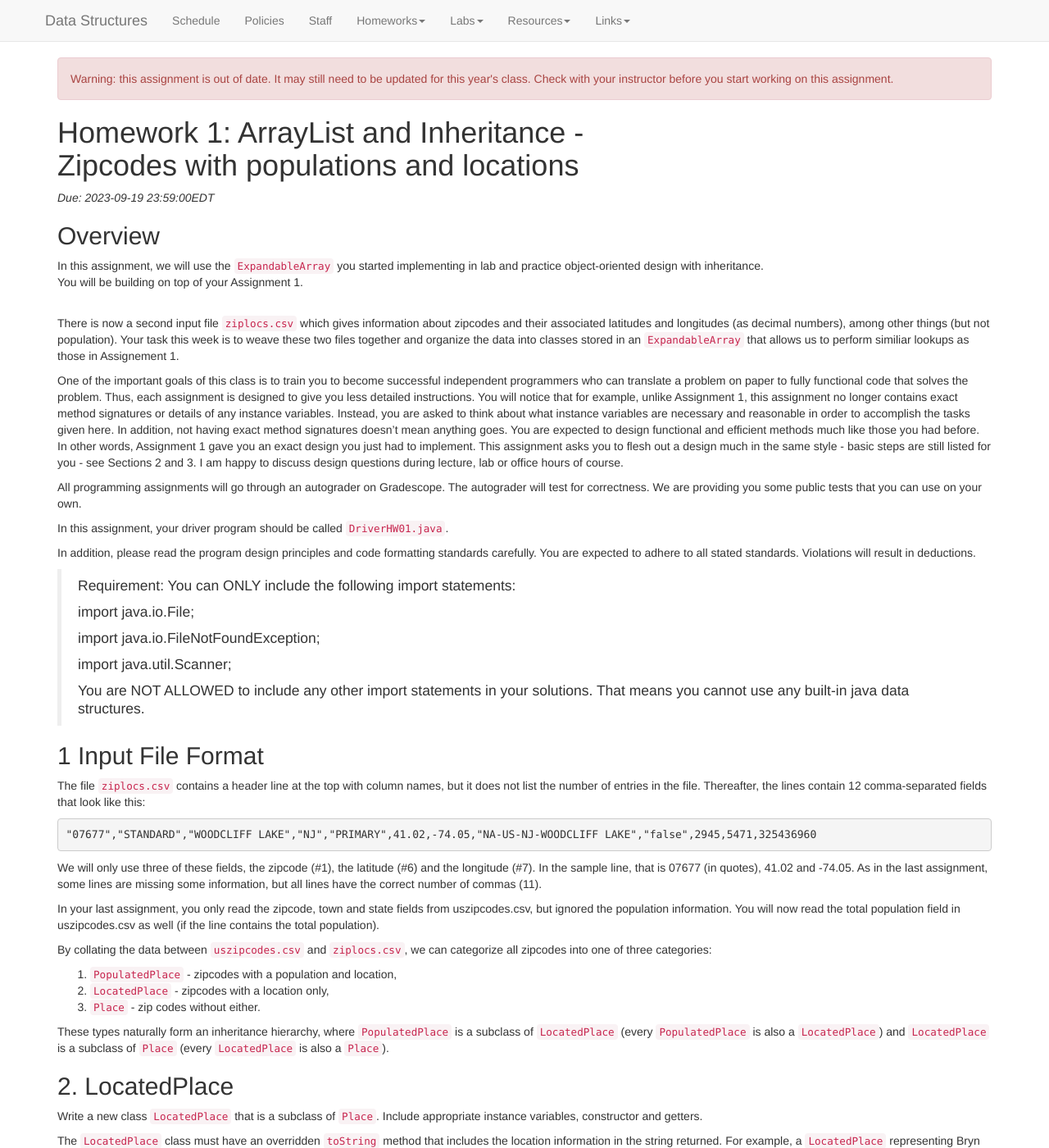
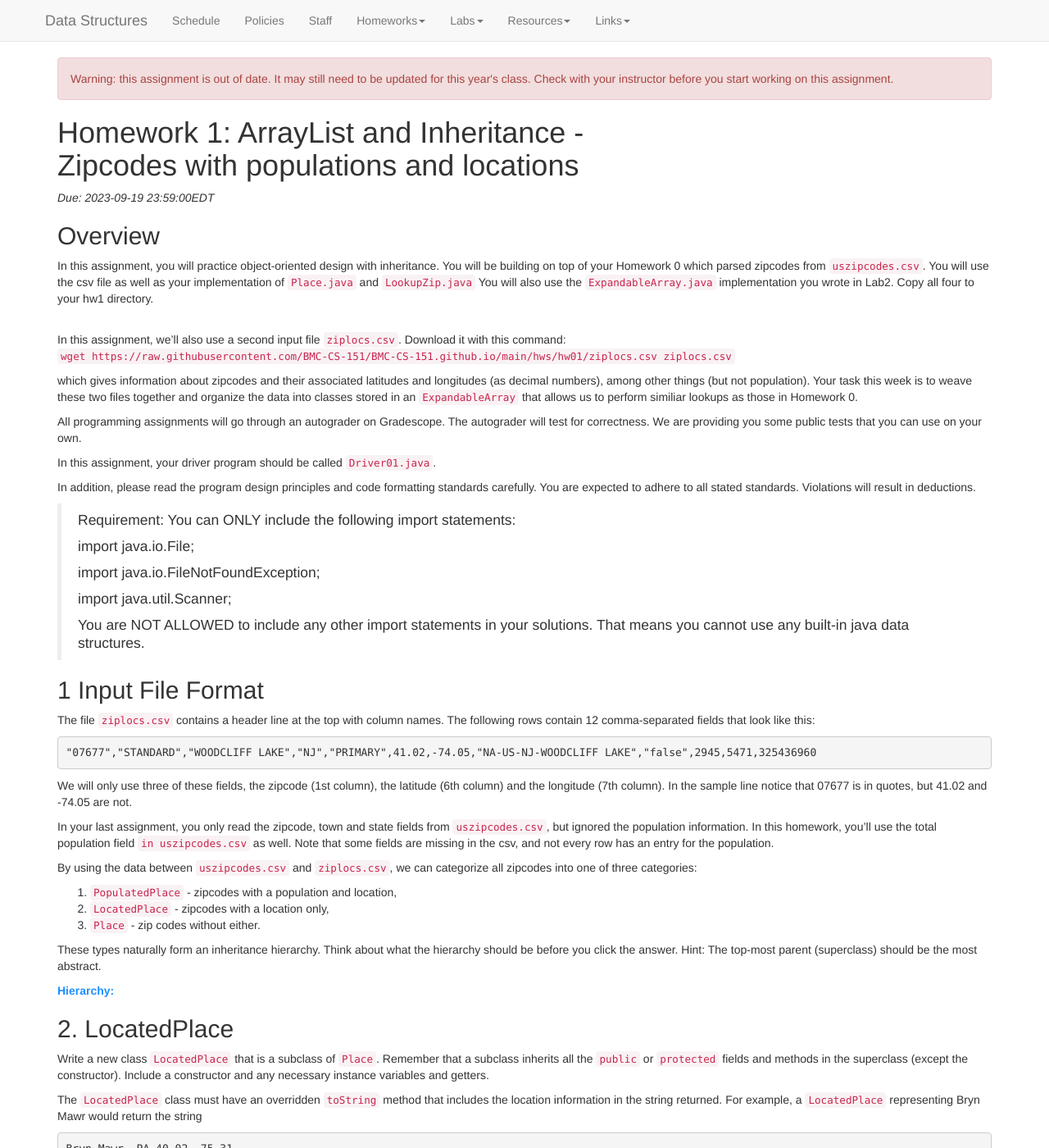
Before and after one commit to kalte0/BMC-CS-151.github.io, a Jekyll site: the page built from hws/HW01.md, in a window 1280 px wide and 1400 px high. Shown: the whole window at 82% size. Built offline with Jekyll 4.4.1, drawn with Linux system fonts in a browser that asks for light colours; nearby versions of some CDN libraries; some of the changed text lies outside the part shown.

Commit message:
hw1 changes

````diff
--- a/hws/HW01.md
+++ b/hws/HW01.md
@@ -58,37 +58,27 @@ _Due: {{page.due_date}}_
 
 ## Overview
 
-In this assignment, we will use the `ExpandableArray` you started
-implementing in lab and practice object-oriented design with inheritance.
-<br>
-You will be building on top of your Assignment 1.
+In this assignment, you will practice object-oriented design with inheritance.
+You will be building on top of your Homework 0 which parsed zipcodes from `uszipcodes.csv`.
+You will use the csv file as well as your implementation of `Place.java` and `LookupZip.java`
+You will also use the `ExpandableArray.java` implementation you wrote in Lab2.
+Copy all four to your hw1 directory.
 
 <br>
-There is now a second
-input file `ziplocs.csv` which gives information about zipcodes and their associated latitudes and longitudes (as decimal numbers), among other things (but not
+In this assignment, we'll also use a second input file `ziplocs.csv`. Download it with this command:
+`wget https://raw.githubusercontent.com/BMC-CS-151/BMC-CS-151.github.io/main/hws/hw01/ziplocs.csv ziplocs.csv`
+
+which gives information about zipcodes and their associated latitudes and longitudes (as decimal numbers), among other things (but not
 population). Your task this week is to weave these two files together and organize
 the data into classes stored in an `ExpandableArray` that allows us to perform similiar
-lookups as those in Assignement 1.
-
-One of the important goals of this class is to train you to become successful independent programmers who can translate a problem on paper to fully functional
-code that solves the problem. Thus, each assignment is designed to give you less
-detailed instructions. You will notice that for example, unlike Assignment 1, this
-assignment no longer contains exact method signatures or details of any instance
-variables. Instead, you are asked to think about what instance variables are
-necessary and reasonable in order to accomplish the tasks given here. In addition, not
-having exact method signatures doesn’t mean anything goes. You are expected to
-design functional and efficient methods much like those you had before. In other
-words, Assignment 1 gave you an exact design you just had to implement. This
-assignment asks you to flesh out a design much in the same style - basic steps are
-still listed for you - see Sections 2 and 3. I am happy to discuss design questions
-during lecture, lab or office hours of course.
+lookups as those in Homework 0.
 
 All programming assignments will go through an autograder on Gradescope.
 The autograder will test for correctness.
 We are providing you some public tests that you can use on your own.
 
 In this assignment, your driver program should be called
-`DriverHW01.java`.
+`Driver01.java`.
 
 In addition, please read the program design principles and code formatting
 standards carefully. You are expected to adhere to all stated standards. Violations will result in deductions.
@@ -105,39 +95,51 @@ standards carefully. You are expected to adhere to all stated standards. Violati
 you cannot use any built-in java data structures.
 
 ## 1 Input File Format
-The file `ziplocs.csv` contains a header line at the top with column names, but
-it does not list the number of entries in the file. Thereafter, the lines contain 12
+The file `ziplocs.csv` contains a header line at the top with column names.
+The following rows contain 12
 comma-separated fields that look like this:
 
 ```
 "07677","STANDARD","WOODCLIFF LAKE","NJ","PRIMARY",41.02,-74.05,"NA-US-NJ-WOODCLIFF LAKE","false",2945,5471,325436960
 ```
 
-We will only use three of these fields, the zipcode (#1), the latitude (#6) and the
-longitude (#7). In the sample line, that is 07677 (in quotes), 41.02 and -74.05.
-As in the last assignment, some lines are missing some information, but all lines
-have the correct number of commas (11).
+We will only use three of these fields, the zipcode (1st column), the latitude (6th column) and the
+longitude (7th column). In the sample line notice that 07677 is in quotes, but 41.02 and -74.05 are not.
+<!--- As in the last assignment, some lines are missing some information, but all lines
+have the correct number of commas (11). --->
 
 In your last assignment, you only read the zipcode, town and state fields from
-uszipcodes.csv, but ignored the population information. You will now read the
-total population field in uszipcodes.csv as well (if the line contains the
-total population).
+`uszipcodes.csv`, but ignored the population information. In this homework, you'll use the
+total population field `in uszipcodes.csv` as well. Note that some fields are missing in the csv, and not every row has an entry for the population.
 
-By collating the data between `uszipcodes.csv` and `ziplocs.csv`, we
+By using the data between `uszipcodes.csv` and `ziplocs.csv`, we
 can categorize all zipcodes into one of three categories:
 1. `PopulatedPlace` - zipcodes with a population and location,
 2. `LocatedPlace` - zipcodes with a location only,
 3. `Place` - zip codes without either.
 
-These types naturally form an inheritance hierarchy, where
-`PopulatedPlace` is a subclass of `LocatedPlace` (every `PopulatedPlace` is also a
+These types naturally form an inheritance hierarchy. Think about what the hierarchy should be before you click the answer.
+Hint: The top-most parent (superclass) should be the most abstract.
+
+<details><summary><b style="color:DodgerBlue;">Hierarchy:</b></summary>
+Place <br>
+     ^ <br>
+     | <br>
+LocatedPlace <br>
+     ^ <br>
+     | <br>
+PopulatedPlace
+</details>
+
+<!-- `PopulatedPlace` is a subclass of `LocatedPlace` (every `PopulatedPlace` is also a
 `LocatedPlace`) and `LocatedPlace` is a subclass of `Place` (every `LocatedPlace` is
-also a `Place`).
+also a `Place`). -->
 
 ## 2. LocatedPlace
 
 Write a new class `LocatedPlace` that is a subclass of `Place`.
-Include appropriate instance variables, constructor and getters.
+Remember that a subclass inherits all the `public` or `protected` fields and methods in the superclass (except the constructor).
+Include a constructor and any necessary instance variables and getters.
 
 The `LocatedPlace` class must have an overridden `toString` method that
 includes the location information in the string returned. For example, a
@@ -149,25 +151,40 @@ Bryn Mawr, PA 40.02 -75.31
 
 ## 3. PopulatedPlace
 
-Write a new class `PopulatedPlace` that is a subclass of `LocatedPlace`. Include appropriate instance variables, constructor and getters.
+Write a new class `PopulatedPlace` that is a subclass of `LocatedPlace`.
+Include a constructor and any necessary instance variables and getters.
 
-The `PopulatedPlac` class must also override the `toString` method to include the place’s population in the string. A `PopulatedPlace` representing
+The `PopulatedPlace` class must also override the `toString` method to include the place’s population in the string. A `PopulatedPlace` representing
 Bryn Mawr should return the string
 
-```Bryn Mawr, PA 40.02 -75.31 21103```
+```
+Bryn Mawr, PA 40.02 -75.31 21103
+```
 
 ## 4. LookupZip
 
 Modify the `readZipCodes` method from `LookupZip` to read both data files,
 constructing an `ExpandableArray` of `Places` and returns it.
-The method should now take in two arguments.
-If a place’s population
-is known, it will be represented by a `PopulatedPlace` object; otherwise, if a
-place’s location is known, it will be represented by a `LocatedPlace` object;
-otherwise it will be represented by a `Place` object.
+The method will be modified to take two arguments:
+```
+   /**
+   * @param filename The name of the uszipcodes file
+   * @param filename2 The name of the second csv file with location info
+   * @return An ExpandableArray of Places
+   */
+```
+Assume that we don't know how many entries are in the csv files.
 
-Note that this new version returns an `ExpandableArray`, not an array. You need to
-adapt your old `parseLine` or `lookupZip` methods or both.
+If a place’s population is known, it should be represented by a `PopulatedPlace` object.  <br>
+Otherwise, if a place’s location is known, it should be represented by a `LocatedPlace` object. <br>
+otherwise it will be represented by a `Place` object. <br>
+
+Note that the return value is an `ExapndableArray` of `Place`s.
+Since both `LocatedPlace`s and `PopulatedPlace`s are `Place`s, all types can be in the return value;
+
+This new version returns an `ExpandableArray`, not an array.
+This will cause compiler type errors with your old code that used arrays.
+You need to adapt your old `parseLine` or `lookupZip` accordingly.
 
 > Requirement: One restriction is that `readZipCodes` should read each file only once: that
 is, you should create a new `Scanner` for each file only once, not repeatedly.
@@ -176,12 +193,27 @@ create objects to accumulate the partial data in that file, and then read the
 other file, combining the entries appropriately. Note that the zipcodes in the
 files are not in the same order.
 
-## 5. DriverHW01
+## 5. Driver01
 You can copy the driver from your last homework assignment
-into a new file called `DriverHW01.java`
+into a new file called `Driver01.java`
 
-Update the `main` method to work with your new methods. Recall that the
-appropriate `toString()` will be used when you print your three different
+Update the `main` method to work with your new methods. It will now take as command line input two Strings: one for each filename.
+I would recommend compiling all your java files with:
+`javac *.java` at this point. In general, compiling as you code, rather than once at the end is a good debugging strategy.
+Many of the compiler errors will be regarding type mismatches since we are now using  `ExpandableArray<Place>` instead of `Place[]`.
+
+Once you've fixed the compiler errors, you can run the code with:
+```
+java Driver01 uszipcodes.csv ziplocs.csv
+```
+
+You'll see the same output you had in the previous homework.
+At this point, you've created version of HW0 which does not assume anything about the length of the input csv files.
+This is because we are using the `ExpandableArray` data structure instead of a fixed length array.
+
+Now, your task will be to modify the functionality to practice inheritance.
+
+Recall that the appropriate `toString()` will be used when you print your three different
 objects of the `Place` type hierachy.
 
 Here’s a sample session of running your driver:
@@ -205,9 +237,11 @@ Good Bye!
 
 ## Design Considerations
 
-BEFORE you start programming, you should think about these design questions
+As you start implementing the functionality, you should think about these design questions
 and come up with answers for them:
 
+Currently, your `parseLine` function in `LookupZip.java` returns a `Place`.
+Consider the following:
 1. How do you determine if a zipcode should be a `PopulatedPlace`, a `LocatedPlace`, or
 just a `Place`?
 2. The total population field in `uszipcodes.csv` is not filled out for some lines.
@@ -215,12 +249,13 @@ How do you detect that it is missing? Hint: research `split` and learn about
 the overloaded version with a second parameter limit.
 3. When the population field is not filled for a zipcode in `uszipcodes.csv`,
 what object do you construct? And if the field is not empty, what object do you construct?
-4. Read `uszipcodes.csv` first. After you are done reading `uszipcodes.csv`,
-what data structure do you have and how have you populated it?
-5. Then read `ziplocs.csv`. As you read each line, how do you collate the
-information you have with the data you already collected and stored from
-`uszipcodes.csv`?
-6. The zipcode field in `ziplocs.csv` has double quotes around it. You should
+
+
+Currently, your `readZipCodes` only scans a single file. You must create two `Scanners` (one for each file).
+Read in one entire file first, then read in the second. Consider the following: <br>
+1. After you've read in both csvs, you should have two data structures filled with `Place`s (or the appropriate subclass).
+2. You should merge them into a single data structure with one entry for each zip code. How will you collate the information between both csvs?
+3. Note that the zipcode field in `ziplocs.csv` has double quotes around it. You should
 remove the quotes (after reading in - don’t modify the input file!) or you will
 not be able to match them with the zipcodes found in `uszipcodes.csv`. I
 recommend using `replace` from the Java `String` library (use the Java API
@@ -239,7 +274,7 @@ In a text file called `README.txt` answer the following questions:
 
 Submit the following files to the assignment called `HW01` on Gradescope:
 
-1. `DriverHW01.java`
+1. `Driver01.java`
 2. `Place.java`
 2. `LocatedPlace.java`
 2. `PopulatedPlace.java`
````
